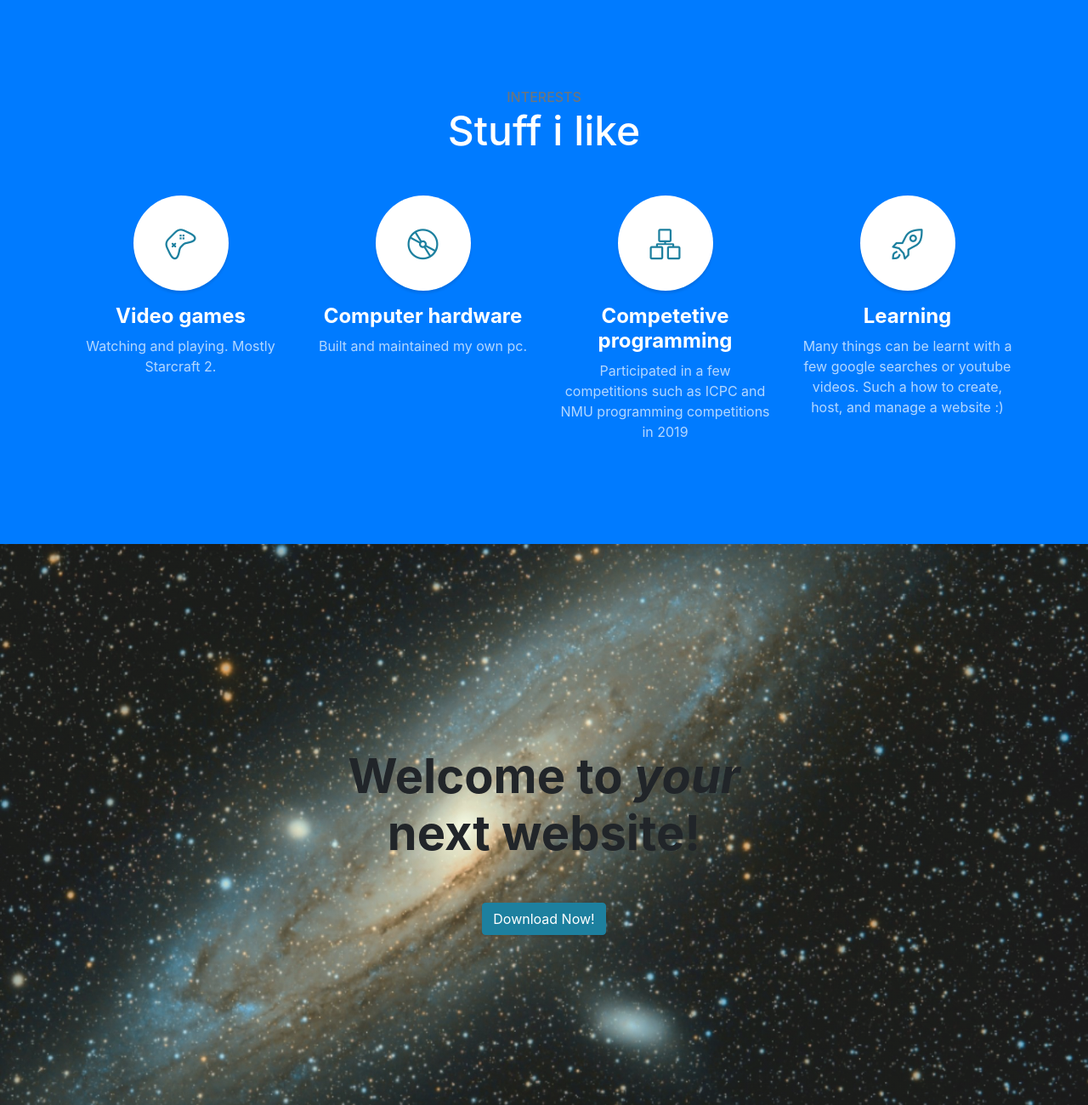
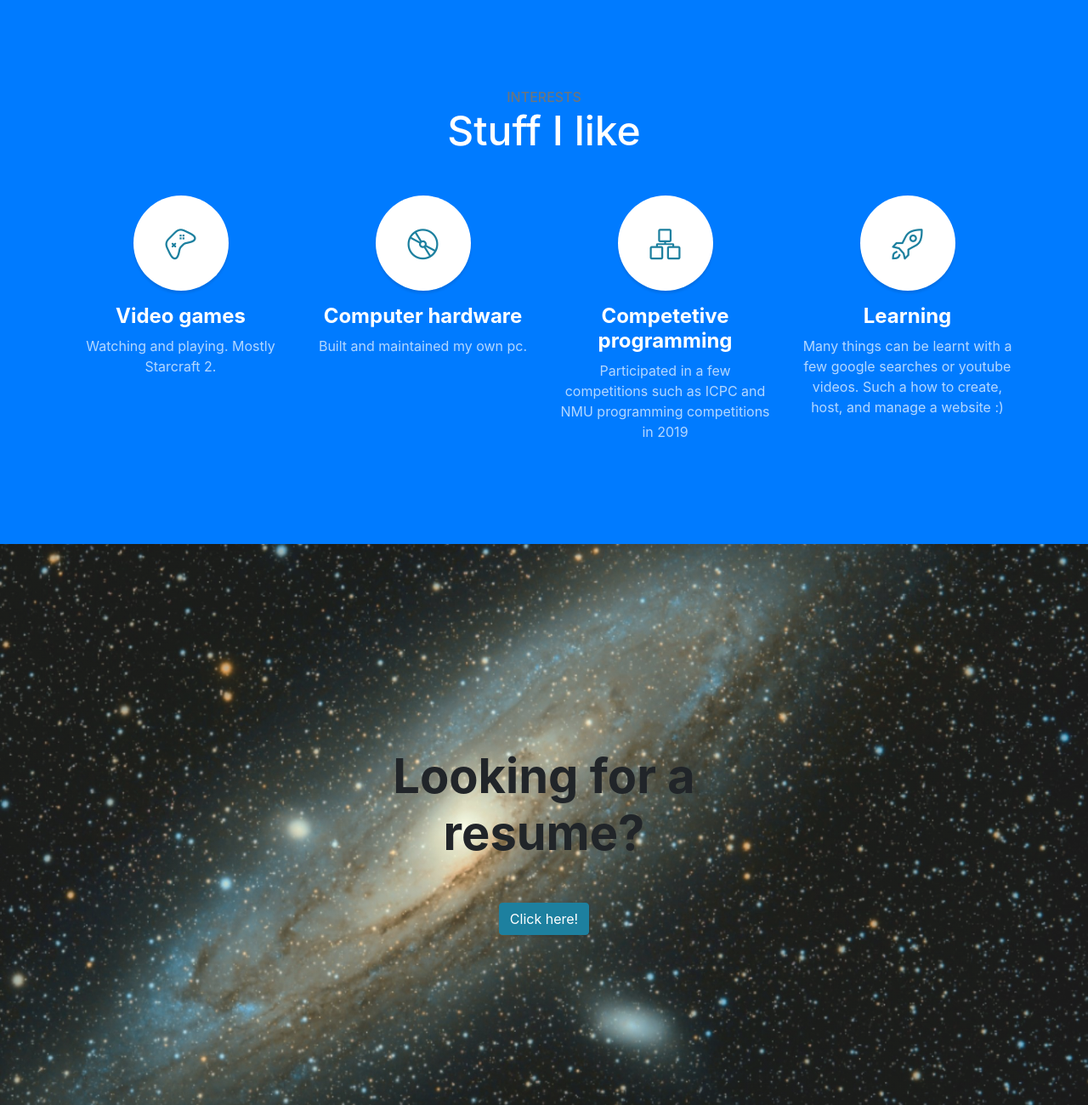
Before and after one commit to jcbrito/jcbrito.github.io, a website with bundled scripts: page index.html in a window 1280 px wide. Shown: the part 1337-2637 px from the top of the page at 85% size. Built offline with nearby package versions, Linux system fonts and the light colour scheme.

Commit message:
Update index.html
added resume

```diff
--- a/index.html
+++ b/index.html
@@ -83,7 +83,7 @@
     <div class="container">
       <div class="content-section-heading">
         <h3 class="text-secondary mb-0">Interests</h3>
-        <h2 class="mb-5">Stuff i like</h2>
+        <h2 class="mb-5">Stuff I like</h2>
       </div>
       <div class="row">
         <div class="col-lg-3 col-md-6 mb-5 mb-lg-0">
@@ -130,10 +130,8 @@
   <!-- Callout -->
   <section class="callout">
     <div class="container text-center">
-      <h2 class="mx-auto mb-5">Welcome to
-        <em>your</em>
-        next website!</h2>
-      <a class="btn btn-primary btn-xl" href="https://startbootstrap.com/theme/stylish-portfolio/">Download Now!</a>
+      <h2 class="mx-auto mb-5">Looking for a resume?</h2>
+      <a class="btn btn-primary btn-xl" href="">Click here!</a>
     </div>
   </section>
 
```
